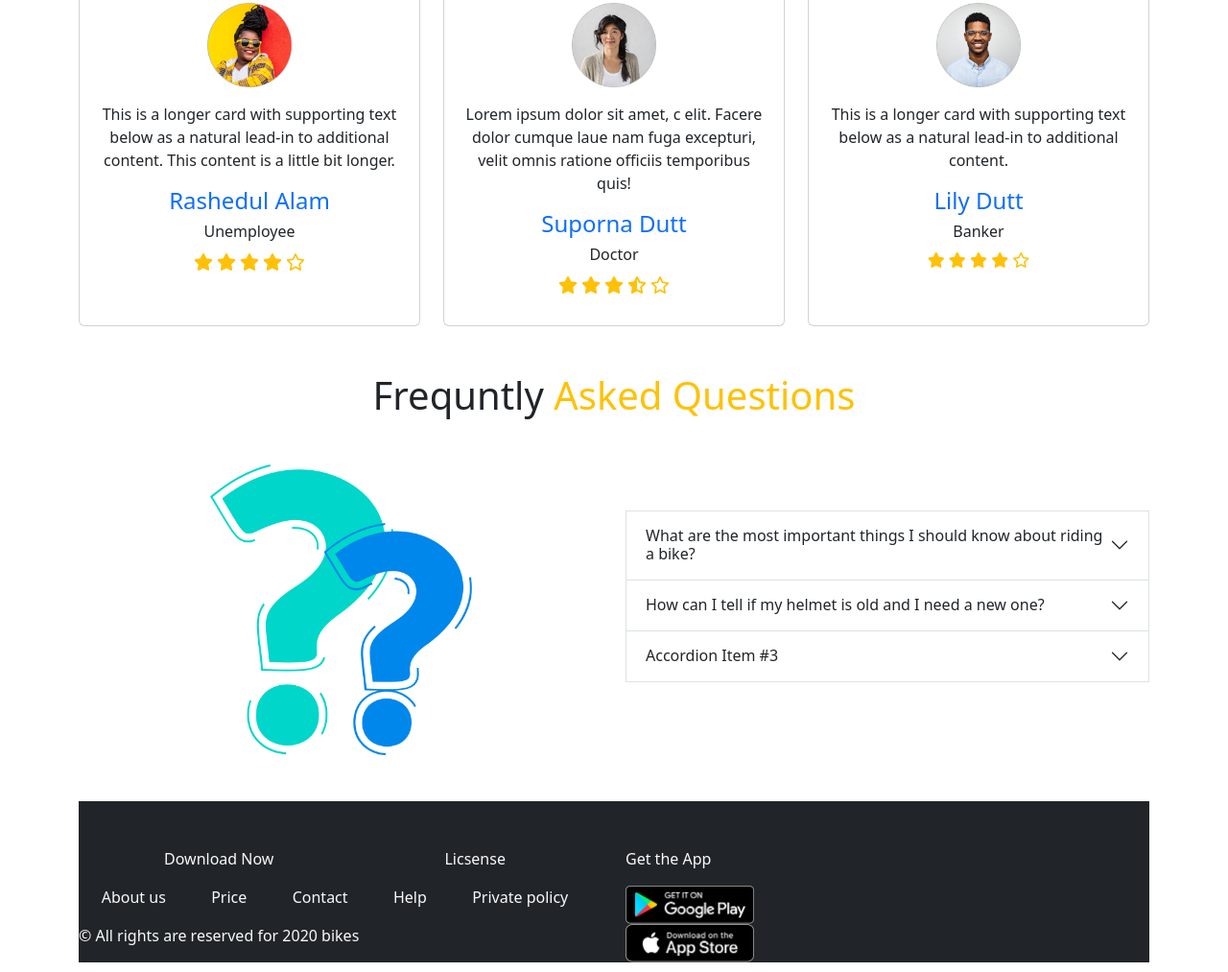
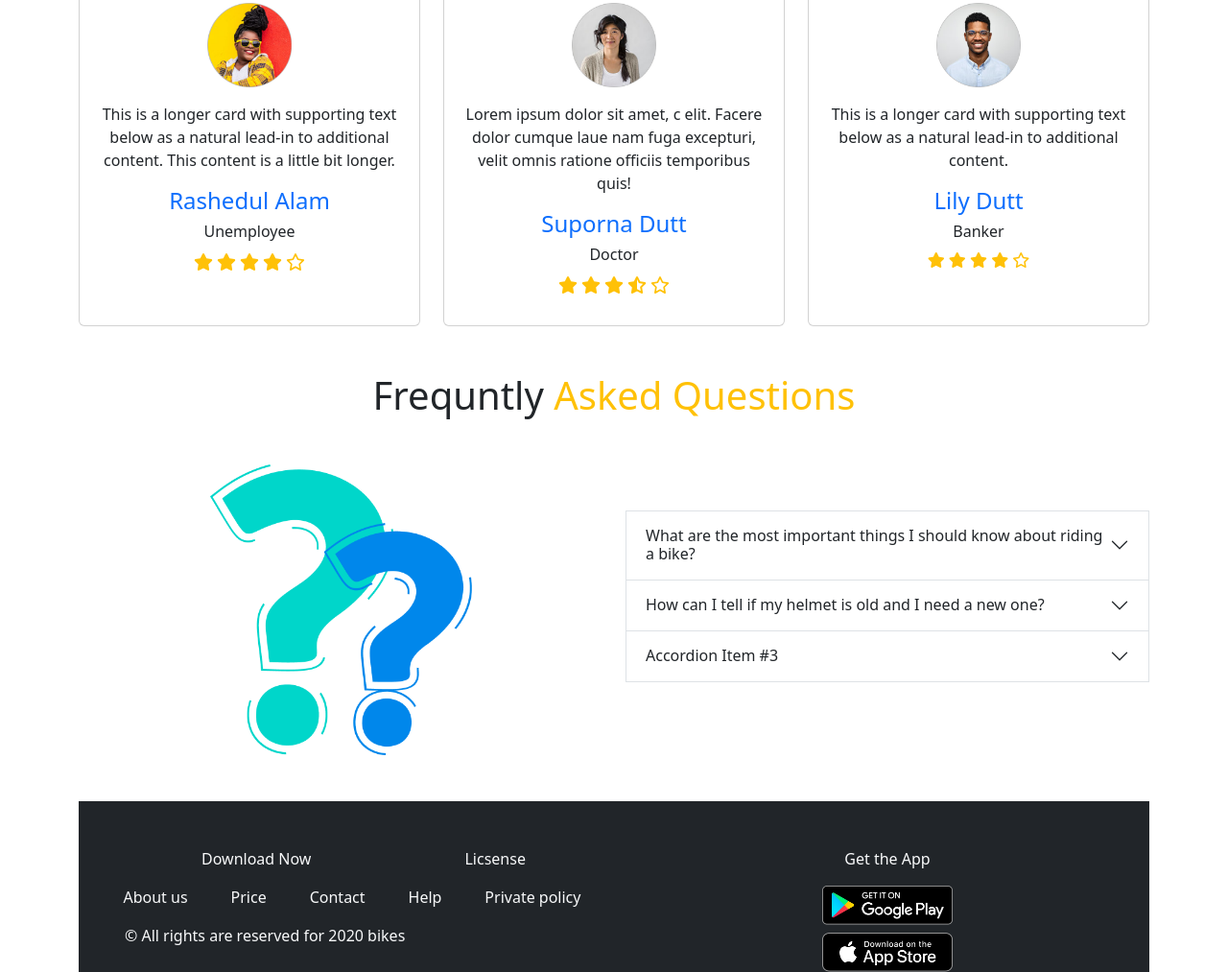
Before and after one commit to bappy-shamsul/bikerz-zone-Bappy-repo, a plain HTML site: page index.html in a window 1280 px wide. Shown: the part 1918-2931 px from the top of the page at 96% size. Drawn offline with nearby package versions, Linux system fonts and the light colour scheme.

Commit message:
footer is not compoleted

```diff
--- a/index.html
+++ b/index.html
@@ -287,26 +287,30 @@ new one?
 
     <footer class="bg-dark text-light mt-5">
         <div class="row">
-          <div class="col text-start mt-5">
-            <div class="d-flex flex-row gx-5 justify-content-around">
+          <div class="col  mt-5">
+            <div class="d-flex flex-row gx-5 justify-content-around  ms-5">
               <p>Download Now</p>
               <p>Licsense </p>
             </div>
-            <div class="d-flex flex-row gx-5 justify-content-around">
+            <div class="d-flex flex-row gx-5 justify-content-around  ms-4">
               <p>About us</p>
               <p>Price</p>
               <p>Contact</p>
               <p>Help</p>
               <p>Private policy</p>
             </div>
-            <div>
+            <div class="ms-5">
               <p>	&#169 All rights are reserved for 2020 bikes</p>
             </div>
           </div>
-          <div class="col d-flex flex-column g-5">
-            <p class="text-light">Get the App</p>
-            <img class="w-25" src="./images/android.png" alt="" srcset="">
-            <img class="w-25" src="./images/ios.png" alt="" srcset="">
+          <div class="col d-flex flex-column mt-5 text-center text-center">
+            <p>Get the App</p>
+            <div>
+              <a href="http://" target="_blank" rel="noopener noreferrer"><img class="w-25 text-center" src="./images/android.png" alt="" srcset=""></a>
+            </div>
+           <div class="mt-2">
+            <a href="http://" target="_blank" rel="noopener noreferrer"><img class="w-25" src="./images/ios.png" alt="" srcset=""></a>
+           </div>
           </div>
         </div>
     </footer>
```
